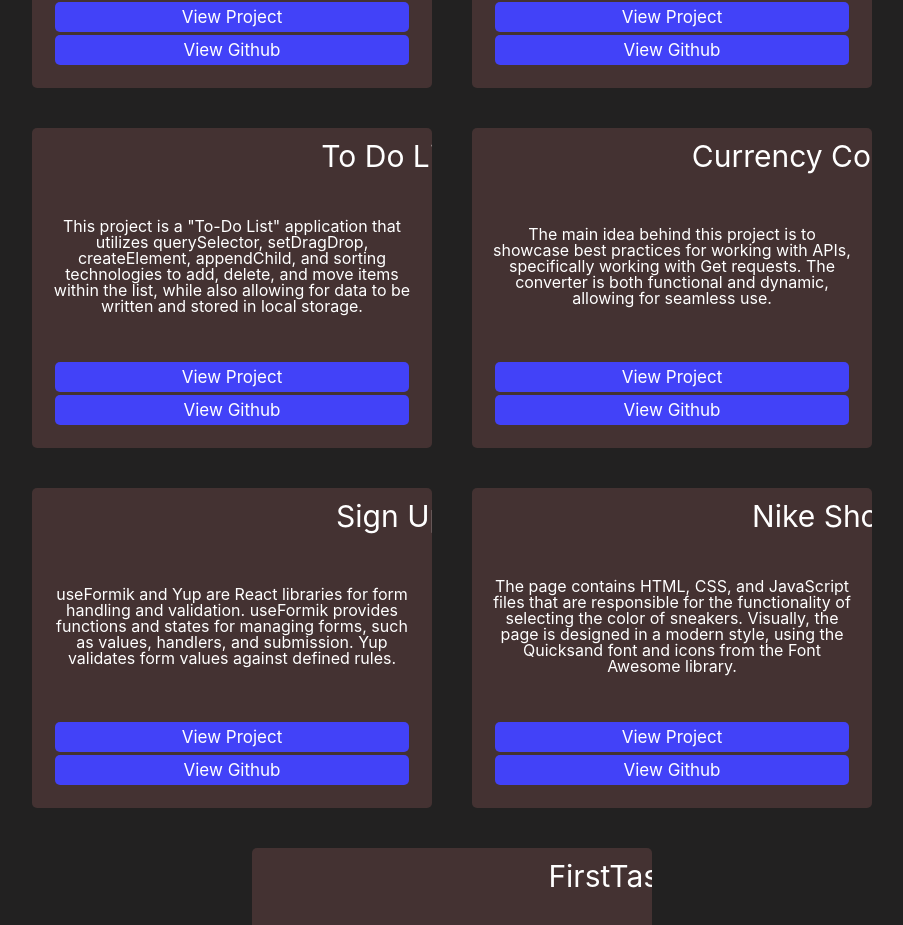
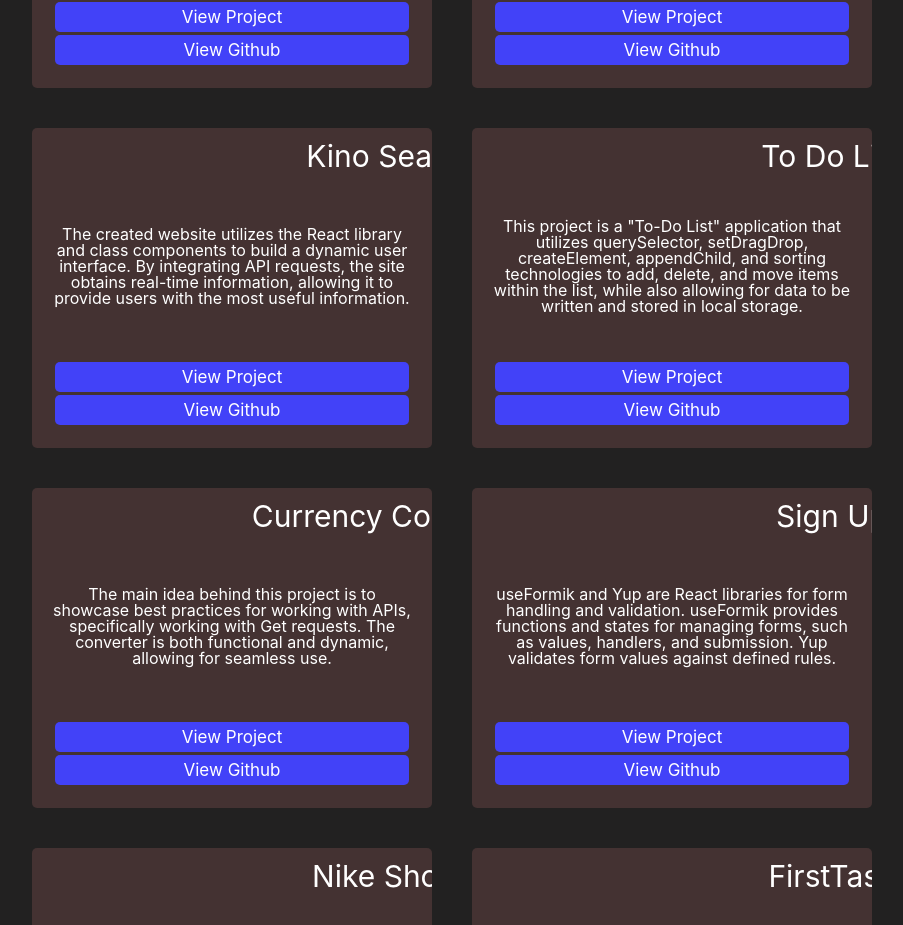
Before and after one commit to mvuqar1/my-portfolio, a React (Create React App) app: page / in a window 1280 px wide. Shown: the part 793-1718 px from the top of the page, without its empty margins (188-1091 px from the left). Built offline with nearby package versions, Linux system fonts and the light colour scheme.

Commit message:
kino search

```diff
--- a/src/Data/PortfolioData.jsx
+++ b/src/Data/PortfolioData.jsx
@@ -19,6 +19,13 @@ const initialState = [
         description: 'App for form & Firebase RTDB w/Redux store. Functions: getFormInputs, deleteFormInput, addFormInputs, EditFormUser, GetSingleUser query DB & dispatch actions to update app state.',
         liveLink: 'https://api-firibase-mvuqar1.netlify.app/',
         gitLink: 'https://github.com/mvuqar1/apiFirebase'
+    },
+    {
+        id: 8,
+        title: 'Kino Search',
+        description: 'The created website utilizes the React library and class components to build a dynamic user interface. By integrating API requests, the site obtains real-time information, allowing it to provide users with the most useful information.',
+        liveLink: 'https://kino-sayt-mvuqar1.netlify.app/',
+        gitLink: 'https://github.com/mvuqar1/kino-sayt'
     },
     {
         id: 4,
```
